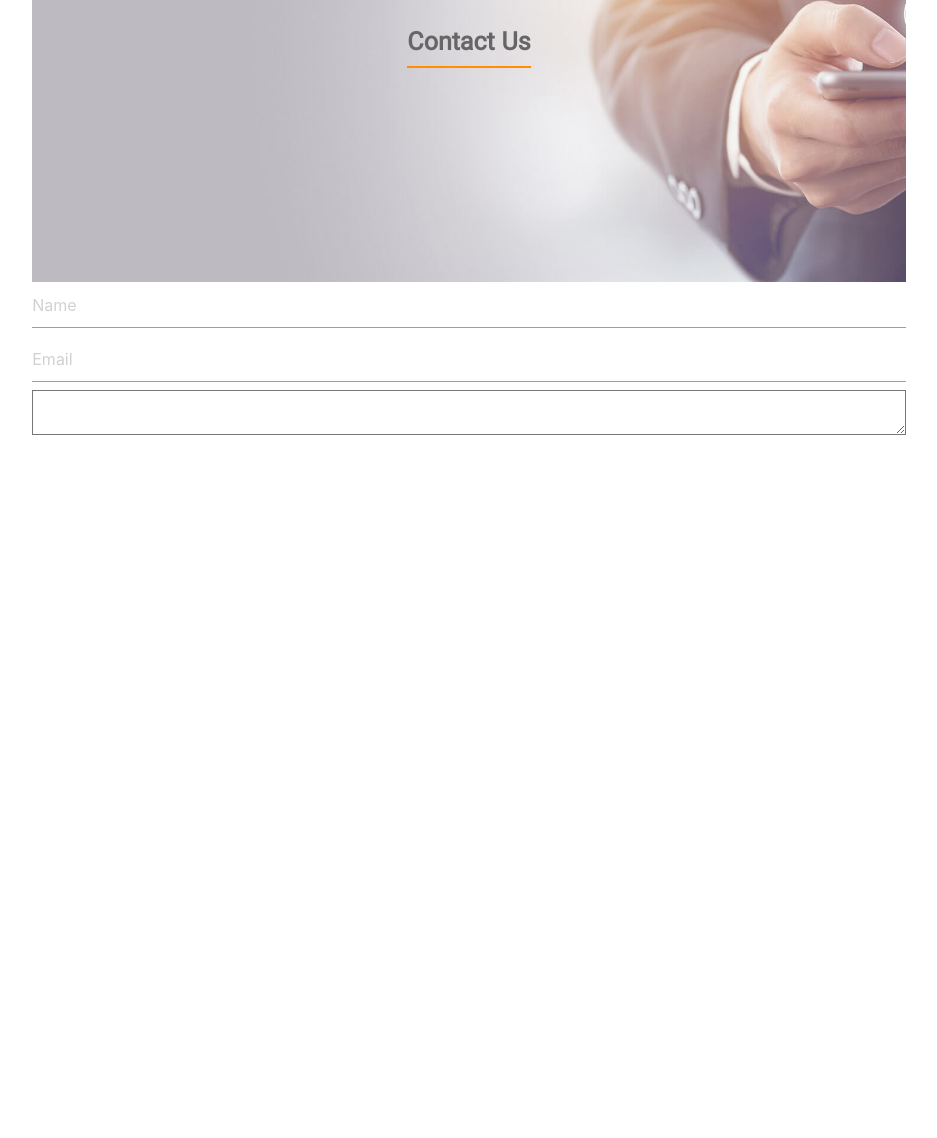
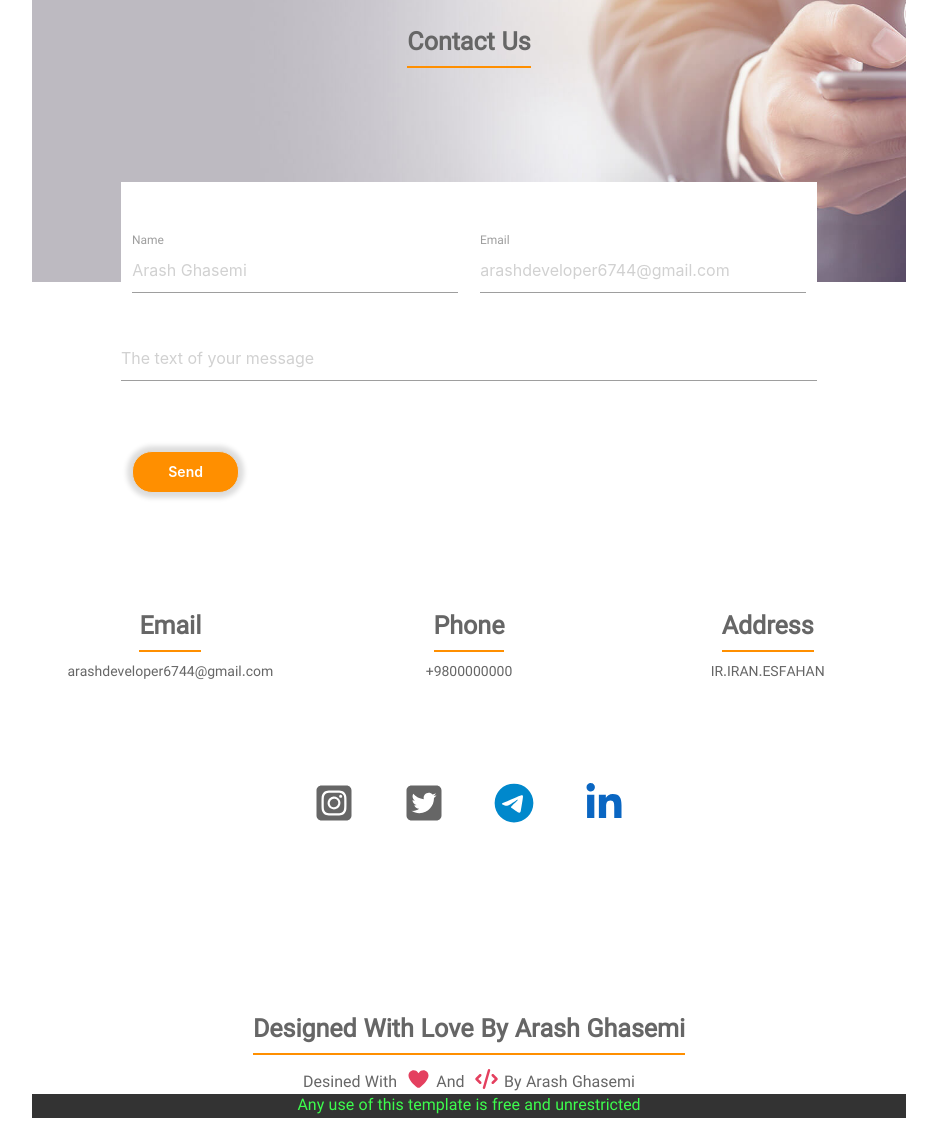
Before and after one commit to arash-developer/material-theme, a plain HTML site: page index.html in a window 1280 px wide. Shown: the part 3296-4434 px from the top of the page, without its empty margins (171-1108 px from the left). Before the commit the page ends 3843 px from the top, so only its background shows below. Drawn offline with Linux system fonts and the light colour scheme; files whose address does not match are found by name.

Commit message:
update index complated

```diff
--- a/css/style.css
+++ b/css/style.css
@@ -30,7 +30,8 @@ a, a:hover {
 a {
     color: #666;
 }
-.section{
+
+.section {
     margin: 70px auto;
 }
 
@@ -240,7 +241,7 @@ nav .brand-logo {
         service style
 ===============================
  */
-.service , .work,.about{
+.service, .work, .about {
     width: 100%;
 }
 
@@ -256,13 +257,15 @@ nav .brand-logo {
     margin-bottom: 10px;
     position: relative;
 }
-.service .service-item:hover img{
+
+.service .service-item:hover img {
     transform: scale(1.1);
     -webkit-transform: scale(1.1);
     -moz-transform: scale(1.1);
     -ms-transform: scale(1.1);
     -o-transform: scale(1.1);
 }
+
 .service .service-item img {
     width: 100%;
     height: 250px;
@@ -279,7 +282,7 @@ nav .brand-logo {
     -o-transition: all .3s ease-in;
 }
 
-.service-item span{
+.service-item span {
     position: absolute;
     background-color: rgba(0, 0, 0, .8);
     opacity: 1;
@@ -296,7 +299,8 @@ nav .brand-logo {
     -ms-transition: all .4s ease-in;
     -o-transition: all .4s ease-in;
 }
-.service-item span p{
+
+.service-item span p {
     font-size: 20px;
     color: #fff;
     opacity: 1;
@@ -306,10 +310,12 @@ nav .brand-logo {
     -ms-transition: all .4s ease-in;
     -o-transition: all .4s ease-in;
 }
-.service-item:hover span{
+
+.service-item:hover span {
     opacity: 0;
 }
-.service-item:hover span p{
+
+.service-item:hover span p {
     transform: translateX(200px);
     -webkit-transform: translateX(200px);
     -moz-transform: translateX(200px);
@@ -323,11 +329,12 @@ nav .brand-logo {
         work style
 ============================
 */
-.work{
+.work {
     width: 100%;
     margin: 100px auto;
 }
-.work .work-item{
+
+.work .work-item {
     width: 100%;
     height: 250px;
     position: relative;
@@ -339,7 +346,8 @@ nav .brand-logo {
     -o-border-radius: 10px;
     overflow: hidden;
 }
-.work .work-item img{
+
+.work .work-item img {
     width: 100%;
     height: 250px;
     transform: scale(1.1);
@@ -353,14 +361,16 @@ nav .brand-logo {
     -ms-transition: all .3s ease-in;
     -o-transition: all .3s ease-in;
 }
-.work .work-item:hover img{
+
+.work .work-item:hover img {
     transform: scale(1);
     -webkit-transform: scale(1);
     -moz-transform: scale(1);
     -ms-transform: scale(1);
     -o-transform: scale(1);
 }
-.work-item span{
+
+.work-item span {
     position: absolute;
     top: 0;
     right: 0;
@@ -372,7 +382,8 @@ nav .brand-logo {
     -ms-transition: all .3s ease-in;
     -o-transition: all .3s ease-in;
 }
-.work-item span p{
+
+.work-item span p {
     position: absolute;
     bottom: 10px;
     right: 50%;
@@ -390,10 +401,12 @@ nav .brand-logo {
     -ms-transform: translateX(50%);
     -o-transform: translateX(50%);
 }
-.work-item:hover span{
+
+.work-item:hover span {
     background: rgba(0, 0, 0, .8);
 }
-.work-item:hover p{
+
+.work-item:hover p {
     opacity: 1;
     bottom: 120px;
     transition: all .3s ease-in;
@@ -408,10 +421,11 @@ nav .brand-logo {
         contact style
 ===============================
 */
-.contact{
+.contact {
     width: 100%;
 }
-.contact .contact-img{
+
+.contact .contact-img {
     width: 100%;
     background: url(../img/contact-bg.jpg);
     padding: 200px 0;
@@ -421,3 +435,75 @@ nav .brand-logo {
     align-items: center;
     justify-content: center;
 }
+
+.contact .contact-desc {
+    padding: 0 100px;
+    margin: 0 auto;
+    background: #fff;
+}
+.contact .contact-desc form{
+   margin-top: -100px;
+   background: #fff;
+   padding-top: 50px;
+}
+.contact-desc form input {
+    color: #666;
+    border: 1px solid #ddd;
+}
+
+.contact-desc form .btn-send {
+	background-color: #ff8f00;
+	padding: 10px 20px;
+	display: inline-block;
+	color: #fff;
+	margin-top: 20px;
+	box-shadow: 0 0 5px 5px #ddd;
+	font-weight: 600;
+	border-radius: 20px;
+	padding: 12px 35px;
+	cursor: pointer;
+}
+.contact .info{
+    text-align: center;
+    color: #666;
+}
+.fa-instagram-square{
+    color: #E4405F;
+}
+.fa-twitter-square{
+    color: #1da1f2;
+}
+.fa-telegram{
+    color: #0088cc;
+}
+.fa-linkedin-in{
+    color: #0a66c2;
+}
+.contact ul.social{
+    display: flex;
+    align-items: center;
+    justify-content: center;
+}
+.contact ul.social li{
+    margin: 0 20px;
+}
+.contact ul.social li a svg{
+    font-size: 40px;
+}
+
+footer .footer{
+    text-align: center;
+}
+.footer p{
+    color: #666;
+    font-size: 16px;
+}
+.footer p svg{
+    color: #E4405F;
+    margin: 0 5px;
+    font-size: 20px;
+}
+.footer .copy-right{
+    color: #3dfd4d;
+    background: rgba(0, 0, 0, .8);
+}
--- a/index.html
+++ b/index.html
@@ -220,17 +220,76 @@
                         </div>
                     </div>
                     <div class="contact-desc">
-                        <form method="post">
-                            <input type="text" placeholder="Name">
-                            <input type="email" placeholder="Email">
-                            <textarea></textarea>
-                        </form>
+                        <div class="row">
+                            <form method="post" class="col s12">
+                                <div class="row">
+                                    <div class="input-field col s12 m12 l6">
+                                        <label for="name">Name</label>
+                                        <input type="text" name="name" placeholder="Arash Ghasemi">
+                                    </div>
+                                    <div class="input-field col s12 m12 l6">
+                                        <label for="email">Email</label>
+                                        <input type="email" name="email" placeholder="arashdeveloper6744@gmail.com">
+                                    </div>
+                                </div>
+                                <div class="row">
+                                    <div class="input-field">
+                                        <textarea class="materialize-textarea"
+                                            placeholder="The text of your message"></textarea>
+                                    </div>
+                                </div>
+                                <input type="submit" value="Send" class="btn-send">
+                            </form>
+                        </div>
                     </div>
+                </div>
+            </div>
+            <div class="row section">
+                <div class="col s12 m6 l4">
+                    <div class="info">
+                        <h5 class="title-section">Email</h5>
+                        <p>arashdeveloper6744@gmail.com</p>
+                    </div>
+                </div>
+                <div class="col s12 m6 l4">
+                    <div class="info">
+                        <h5 class="title-section">Phone</h5>
+                        <p>+9800000000</p>
+                    </div>
+                </div>
+                <div class="col s12 m6 l4">
+                    <div class="info">
+                        <h5 class="title-section">Address</h5>
+                        <p>IR.IRAN.ESFAHAN</p>
+                    </div>
+                </div>
+            </div>
+            <div class="row section">
+                <div class="col s12">
+                    <ul class="social">
+                        <li><a href="#"><i class="fab fa-instagram-square"></i></a></li>
+                        <li><a href="#"><i class="fab fa-twitter-square"></i></a></li>
+                        <li><a href="#"><i class="fab fa-telegram"></i></a></li>
+                        <li><a href="#"><i class="fab fa-linkedin-in"></i></a></li>
+                    </ul>
                 </div>
             </div>
         </div>
     </section>
 
+    <footer>
+        <div class="container">
+            <div class="row">
+                <div class="col s12">
+                    <div class="footer">
+                        <h4 class="title-section">Designed With Love By Arash Ghasemi</h4>
+                        <p>Desined With <i class="fas fa-heart"></i>And <i class="fas fa-code"></i>By Arash Ghasemi</p>
+                        <p class="copy-right">Any use of this template is free and unrestricted</p>
+                    </div>
+                </div>
+            </div>
+        </div>
+    </footer>
 
     <script src="js/jquery.min.js"></script>
     <script src="js/all.min.js"></script>
```
